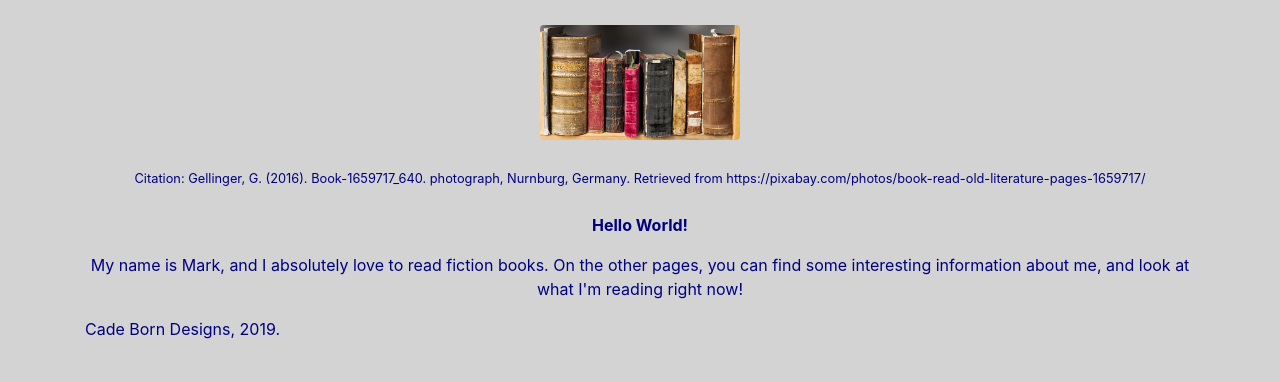
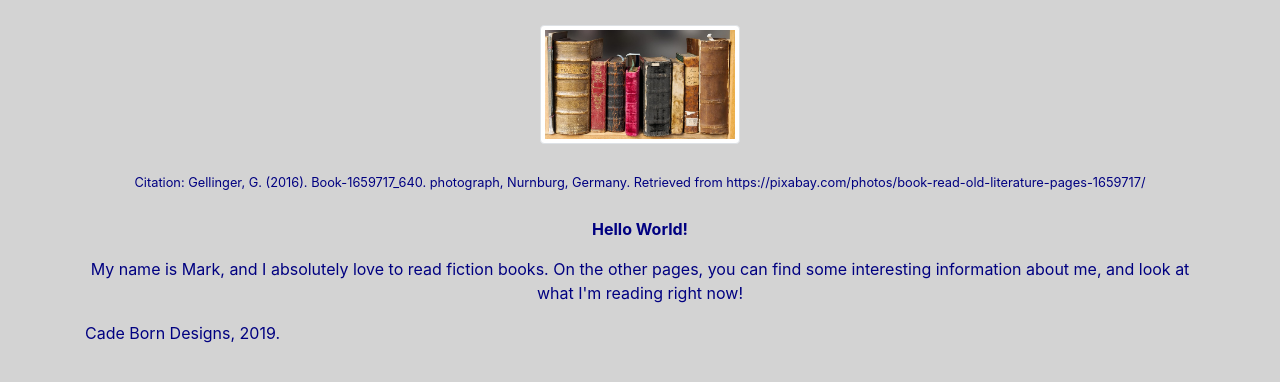
Before and after one commit to iu-msis/basic-html-cadeborn, a plain HTML site: page public/index.html in a window 1280 px wide. Shown: the part 178-560 px from the top of the page. Drawn offline with nearby package versions, Linux system fonts and the light colour scheme.

Commit message:
Image Update
Did a small update to the image.

```diff
--- a/public/index.html
+++ b/public/index.html
@@ -25,7 +25,7 @@
 </header>
 <div>
   <!-- I used classes from bootstrap including "rounded" to give my images a slightly better feel.-->
-<center><img src="img/books_on_shelf.jpg" width="200px" class="rounded margin_fixer"></center><!--I developed the margin_fixer class to improve margins -->
+<center><img src="img/books_on_shelf.jpg" width="200px" class="rounded margin_fixer img-thumbnail"></center><!--I developed the margin_fixer class to improve margins and used img-thumbnail from documentation-->
 </div>
   <!-- Here I cite the image I am using. -->
 <div>
```
Also changed, not shown: public/user_info.html (+1 -1 lines).
